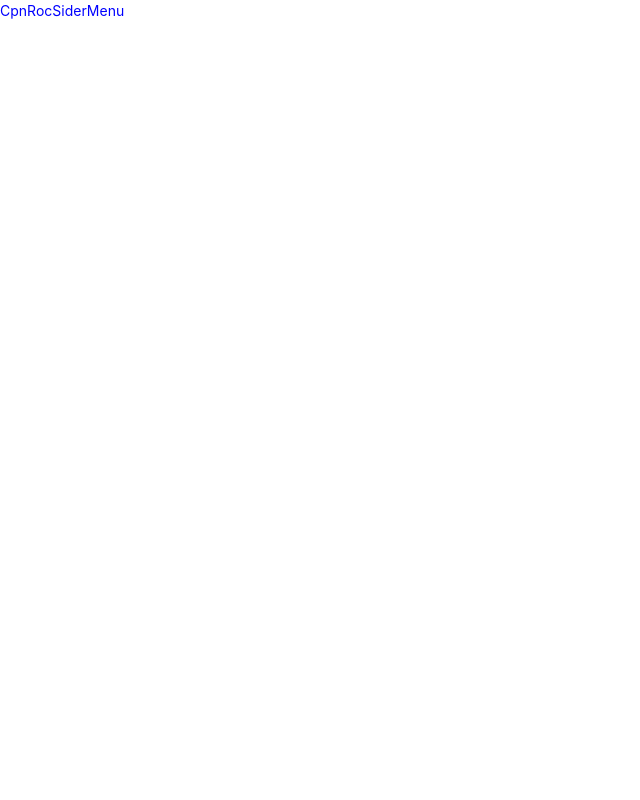
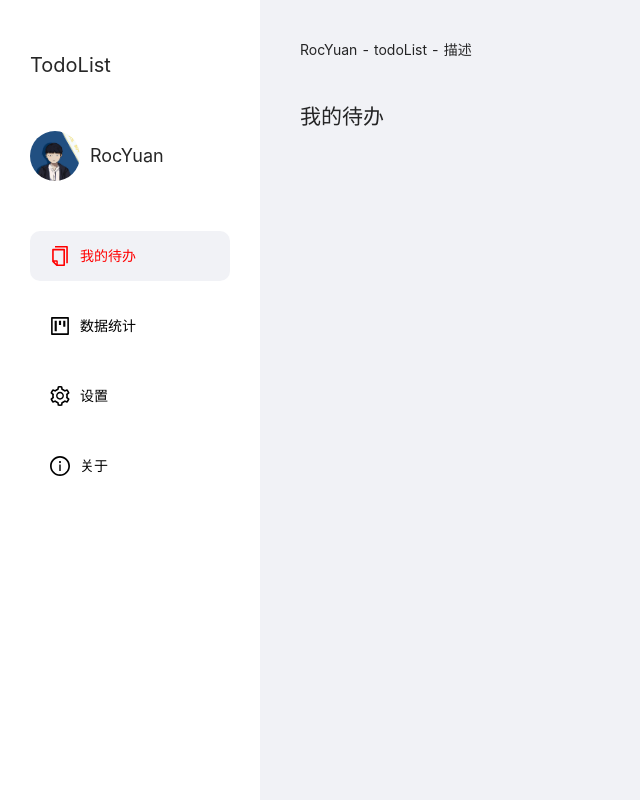
Before and after one commit to rocyuan666/roc-todolist, a React (Create React App) app: page /#/home/my-await-handle in a window 1280 px wide. Shown: the whole page, without its empty margins (0-640 px from the left). Built offline with nearby package versions, Linux system fonts and the light colour scheme; the HTML template or start-up script is replaced by a standard one.

Commit message:
侧边菜单栏组件完成；项目页面结构搭建

```diff
--- /dev/null
+++ b/src/assets/css/base.css
@@ -0,0 +1,14 @@
+a, img {
+	-webkit-touch-callout: none;
+	/* 禁止长按链接与图片弹出菜单 */
+}
+
+html, body {
+	-webkit-user-select: none;
+	/* 禁止选中文本（如无文本选中需求，此为必选项） */
+	user-select: none;
+}
+
+body {
+	background-color: #F1F2F6;
+}
--- a/src/index.tsx
+++ b/src/index.tsx
@@ -2,6 +2,7 @@ import React from 'react';
 import ReactDOM from 'react-dom';
 
 import 'antd/dist/antd.css'; // or 'antd/dist/antd.less'
+import "./assets/css/base.css"
 
 import App from './App';
 
--- /dev/null
+++ b/src/pages/home/c-pages/about/index.tsx
@@ -0,0 +1,11 @@
+import React, { PureComponent } from 'react'
+
+export default class RocAbout extends PureComponent {
+	render() {
+		return (
+			<div>
+				<h2>关于</h2>
+			</div>
+		)
+	}
+}
--- /dev/null
+++ b/src/pages/home/c-pages/data-charts/index.tsx
@@ -0,0 +1,11 @@
+import React, { PureComponent } from 'react'
+
+export default class RocDataCharts extends PureComponent {
+	render() {
+		return (
+			<div>
+				<h2>数据统计</h2>
+			</div>
+		)
+	}
+}
--- /dev/null
+++ b/src/pages/home/c-pages/my-await-handle/index.tsx
@@ -0,0 +1,11 @@
+import React, { PureComponent } from 'react'
+
+export default class RocMyAwaitHandle extends PureComponent {
+	render() {
+		return (
+			<div>
+				<h2>我的待办</h2>
+			</div>
+		)
+	}
+}
--- /dev/null
+++ b/src/pages/home/c-pages/setup/index.tsx
@@ -0,0 +1,11 @@
+import React, { PureComponent } from 'react'
+
+export default class RocSetup extends PureComponent {
+	render() {
+		return (
+			<div>
+				<h2>设置</h2>
+			</div>
+		)
+	}
+}
--- /dev/null
+++ b/src/pages/home/components/header-bar/index.tsx
@@ -0,0 +1,13 @@
+import React, { PureComponent } from 'react'
+
+import { HeaderBarWrap } from "./styled"
+
+export default class CpnRocHeaderBar extends PureComponent {
+	render() {
+		return (
+			<HeaderBarWrap>
+				RocYuan - todoList - 描述
+			</HeaderBarWrap>
+		)
+	}
+}
--- /dev/null
+++ b/src/pages/home/components/header-bar/styled.tsx
@@ -0,0 +1,6 @@
+import styled from "styled-components"
+
+export const HeaderBarWrap = styled.div`
+	height: 100px;
+	line-height: 100px;
+`
--- a/src/pages/home/components/sider-menu/index.tsx
+++ b/src/pages/home/components/sider-menu/index.tsx
@@ -1,13 +1,45 @@
-import React, { PureComponent } from 'react'
+import React, { PureComponent } from 'react';
+import { NavLink } from "react-router-dom";
+import { CopyOutlined, SettingOutlined, ProjectOutlined, InfoCircleOutlined } from "@ant-design/icons";
 
-import { CpnSiderMenuWrap } from "./styled"
+import { StyledSiderMenuWrap, StyledHeaderInfoWrap, StyledNavWrap } from "./styled";
+
+function HeaderInfoBox() {
+	return (
+		<StyledHeaderInfoWrap>
+			<p className="logo">TodoList</p>
+			<div className="user-info-box">
+				<img className="img-logo" src={require("../../../../assets/images/rocyuan.jpg").default} alt="" />
+				<p className="user-name">RocYuan</p>
+			</div>
+		</StyledHeaderInfoWrap>
+	)
+}
 
 export default class CpnRocSiderMenu extends PureComponent {
 	render() {
 		return (
-			<CpnSiderMenuWrap>
-				CpnRocSiderMenu
-			</CpnSiderMenuWrap>
+			<StyledSiderMenuWrap>
+				{HeaderInfoBox()}
+				<StyledNavWrap>
+					<NavLink className="btn-nav" to="/home/my-await-handle">
+						<CopyOutlined className="btn-icon" />
+						<span>我的待办</span>
+					</NavLink>
+					<NavLink className="btn-nav" to="/home/data-charts">
+						<ProjectOutlined className="btn-icon" />
+						<span>数据统计</span>
+					</NavLink>
+					<NavLink className="btn-nav" to="/home/setup">
+						<SettingOutlined className="btn-icon" />
+						<span>设置</span>
+					</NavLink>
+					<NavLink className="btn-nav" to="/home/about">
+						<InfoCircleOutlined className="btn-icon" />
+						<span>关于</span>
+					</NavLink>
+				</StyledNavWrap>
+			</StyledSiderMenuWrap>
 		)
 	}
 }
--- a/src/pages/home/components/sider-menu/styled.tsx
+++ b/src/pages/home/components/sider-menu/styled.tsx
@@ -1,5 +1,67 @@
 import styled from "styled-components"
 
-export const CpnSiderMenuWrap = styled.div`
-	color: #00f;
+// 最外层
+export const StyledSiderMenuWrap = styled.div`
+	box-sizing: border-box;
+	position: fixed;
+	left: 0;
+	top: 0;
+	width: 260px;
+	height: 100%;
+	background-color: #fff;
+	padding: 50px 30px;
 `
+// 头部信息样式
+export const StyledHeaderInfoWrap = styled.div`
+	margin-bottom: 30px;
+	.logo{
+		font-size: 20px;
+		margin-bottom: 50px;
+	}
+	.user-info-box{
+		display: flex;
+		align-items: center;
+		.img-logo{
+			display: block;
+			width: 50px;
+			height: 50px;
+			margin-right: 10px;
+			border-radius: 50%;
+		}
+		.user-name{
+			font-size: 18px;
+			margin-bottom: 0;
+		}
+	}
+`
+// 按钮nav样式
+export const StyledNavWrap = styled.div`
+	overflow: hidden;
+	.btn-nav{
+		display: flex;
+		align-items: center;
+		height: 50px;
+		line-height: 50px;
+		padding-left: 20px ;
+		margin: 20px 0;
+		background: #fff;
+		border-radius: 10px;
+		color: #000;
+		transition: all .3s;
+		.btn-icon{
+			font-size: 20px;
+			margin-right: 10px;
+		}
+		&:hover{
+			color: #f00;
+			background: #F1F2F6;
+		}
+		&.active{
+			color: #f00;
+			background: #F1F2F6;
+		}
+		&:active{
+			transform: scale(.92);
+		}
+	}
+`
--- a/src/pages/home/index.tsx
+++ b/src/pages/home/index.tsx
@@ -1,6 +1,12 @@
 import React, { PureComponent } from 'react';
+import { Switch, Route, Redirect } from "react-router-dom"
 
 import CpnRocSiderMenu from './components/sider-menu';
+import CpnRocHeaderBar from './components/header-bar';
+import RocMyAwaitHandle from './c-pages/my-await-handle';
+import RocDataCharts from './c-pages/data-charts';
+import RocSetup from './c-pages/setup';
+import RocAbout from './c-pages/about';
 
 import { StyledHomeWrap } from "./styled";
 
@@ -9,6 +15,27 @@ export default class RocHome extends PureComponent {
 		return (
 			<StyledHomeWrap>
 				<CpnRocSiderMenu></CpnRocSiderMenu>
+				<div className="left-box">
+					<CpnRocHeaderBar></CpnRocHeaderBar>
+					{/* 内容 */}
+					<Switch>
+						<Route exact path="/home">
+							<Redirect to="/home/my-await-handle" />
+						</Route>
+						<Route path="/home/my-await-handle">
+							<RocMyAwaitHandle />
+						</Route>
+						<Route path="/home/data-charts">
+							<RocDataCharts />
+						</Route>
+						<Route path="/home/setup">
+							<RocSetup />
+						</Route>
+						<Route path="/home/about">
+							<RocAbout />
+						</Route>
+					</Switch>
+				</div>
 			</StyledHomeWrap>
 		)
 	}
--- a/src/pages/home/styled.tsx
+++ b/src/pages/home/styled.tsx
@@ -1,5 +1,6 @@
 import styled from "styled-components";
 
 export const StyledHomeWrap = styled.div`
-	color: #f00;
+	display: flex;
+	padding-left: 300px;
 `
```
Also changed, not shown: src/assets/images/rocyuan.jpg (added).
